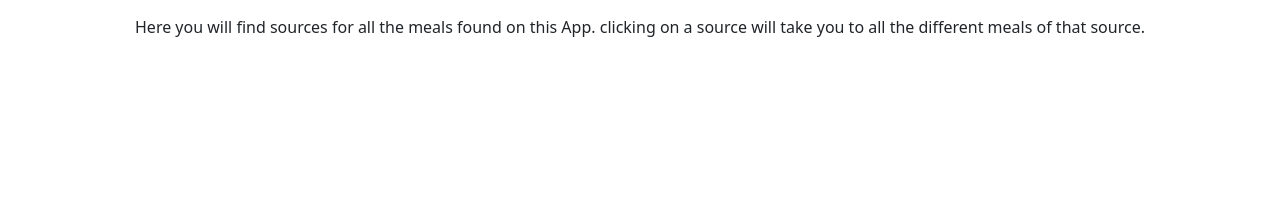
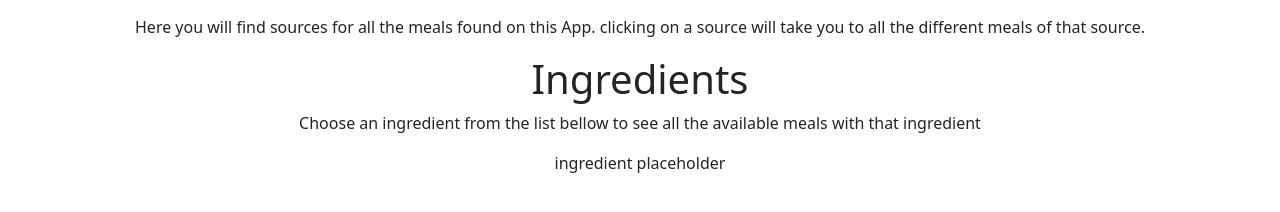
Before and after one commit to mcfrr3/meal-planner, a React (Create React App) app: page / in a window 1280 px wide. Shown: the part 568-780 px from the top of the page. Built offline with nearby package versions, Linux system fonts and the light colour scheme; no server answers.

Commit message:
basic structure of Ingredients component built

```diff
--- a/src/components/App.js
+++ b/src/components/App.js
@@ -4,7 +4,8 @@ import 'bootstrap/dist/css/bootstrap.min.css';
 
 import SearchBar from './Search';
 import RandomMeal from './RandomMeal';
-import Sources from './SourcePage'
+import Sources from './SourcePage';
+import Ingredients from './Ingredients'
 
 function App() {
   return (
@@ -12,6 +13,7 @@ function App() {
       <RandomMeal />
       <SearchBar />
       <Sources />
+      <Ingredients />
     </div>
   );
 }
--- a/src/components/Ingredients.js
+++ b/src/components/Ingredients.js
@@ -0,0 +1,30 @@
+import React, {useState, useEffect} from "react"
+import axios from "axios"
+
+function Ingredients() {
+    const [ingredients, setIngredients] = useState('')
+
+    useEffect(()=> {
+        axios.get('https://www.themealdb.com/api/json/v1/1/list.php?i=list')
+        .then(res => {
+            console.log(res)
+        })
+        .catch(err => {
+            console.log(err)
+        })
+    }, [])
+
+    return (
+        <div>
+            <div>
+                <h1>Ingredients</h1>
+                <p>Choose an ingredient from the list bellow to see all the available meals with that ingredient</p>
+            </div>
+            <div>
+                <a>ingredient placeholder</a>
+            </div>
+        </div>
+    )
+}
+
+export default Ingredients
```
